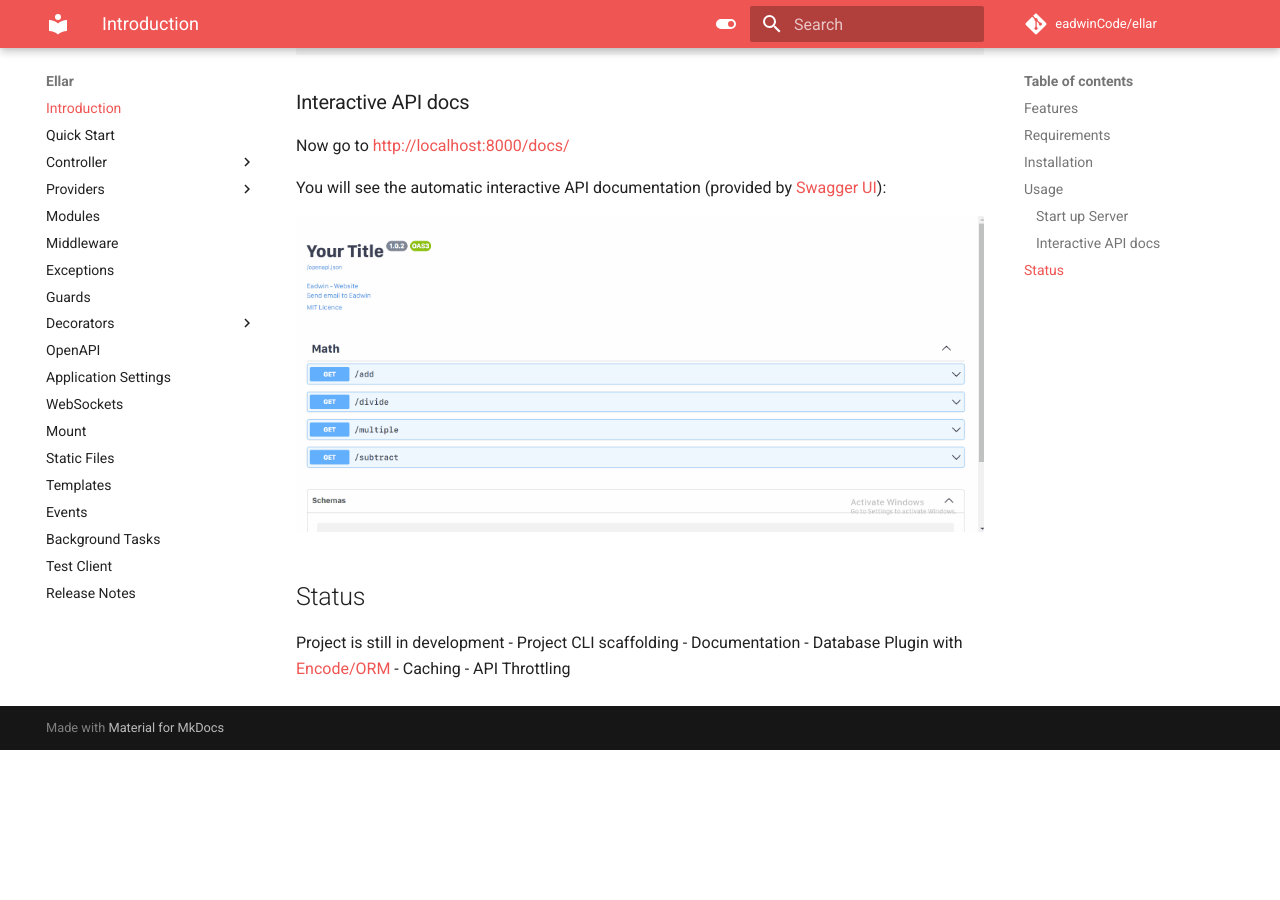
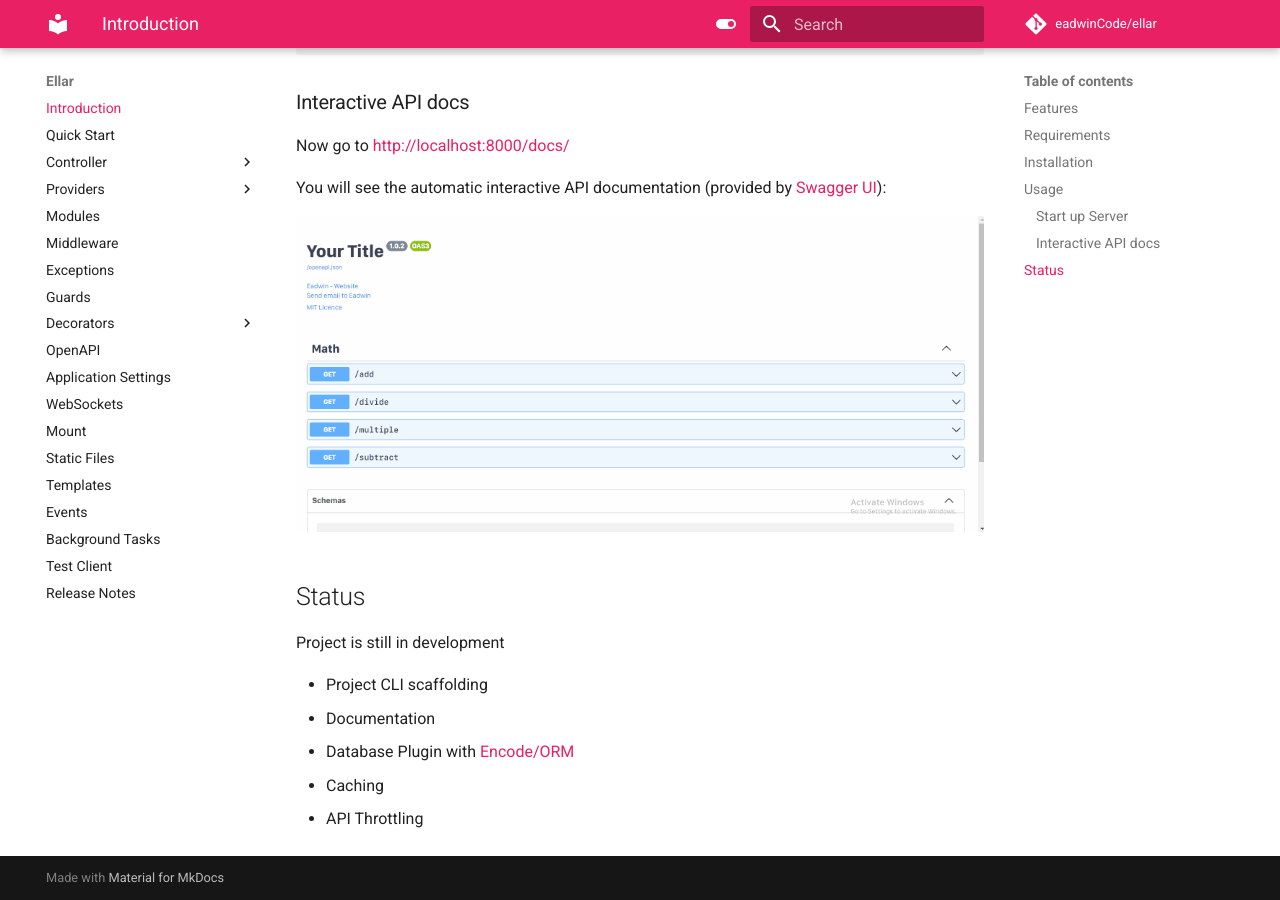
Before and after one commit to python-ellar/ellar, an MkDocs documentation site: the page built from docs/index.md, in a window 1280 px wide and 900 px high, scrolled down 2822 px. Built offline with MkDocs 1.6.1 and Material for MkDocs 9.7.7, drawn with Linux system fonts in a browser that asks for light colours; comment, search, counter and statistics services are not loaded; before the commit the page ends 3572 px from its top, so only the background shows below that.

Commit message:
fix doc theme color

```diff
--- a/docs/index.md
+++ b/docs/index.md
@@ -109,7 +109,9 @@ You will see the automatic interactive API documentation (provided by <a href="h
 ![Swagger UI](img/ellar_demo.gif)
 
 ## Status
+
 Project is still in development
+
 - Project CLI scaffolding
 - Documentation
 - Database Plugin with [Encode/ORM](https://github.com/encode/orm)
--- a/mkdocs.yml
+++ b/mkdocs.yml
@@ -10,16 +10,16 @@ theme:
   palette:
     - media: "(prefers-color-scheme: light)"
       scheme: default
-      primary: red
-      accent: red
+      primary: pink
+      accent: pink
       toggle:
         icon: material/toggle-switch
         name: Switch to dark mode
 
     - media: "(prefers-color-scheme: dark)"
       scheme: slate
-      primary: red
-      accent: red
+      primary: pink
+      accent: pink
       toggle:
         icon: material/toggle-switch-off-outline
         name: Switch to light mode
```
